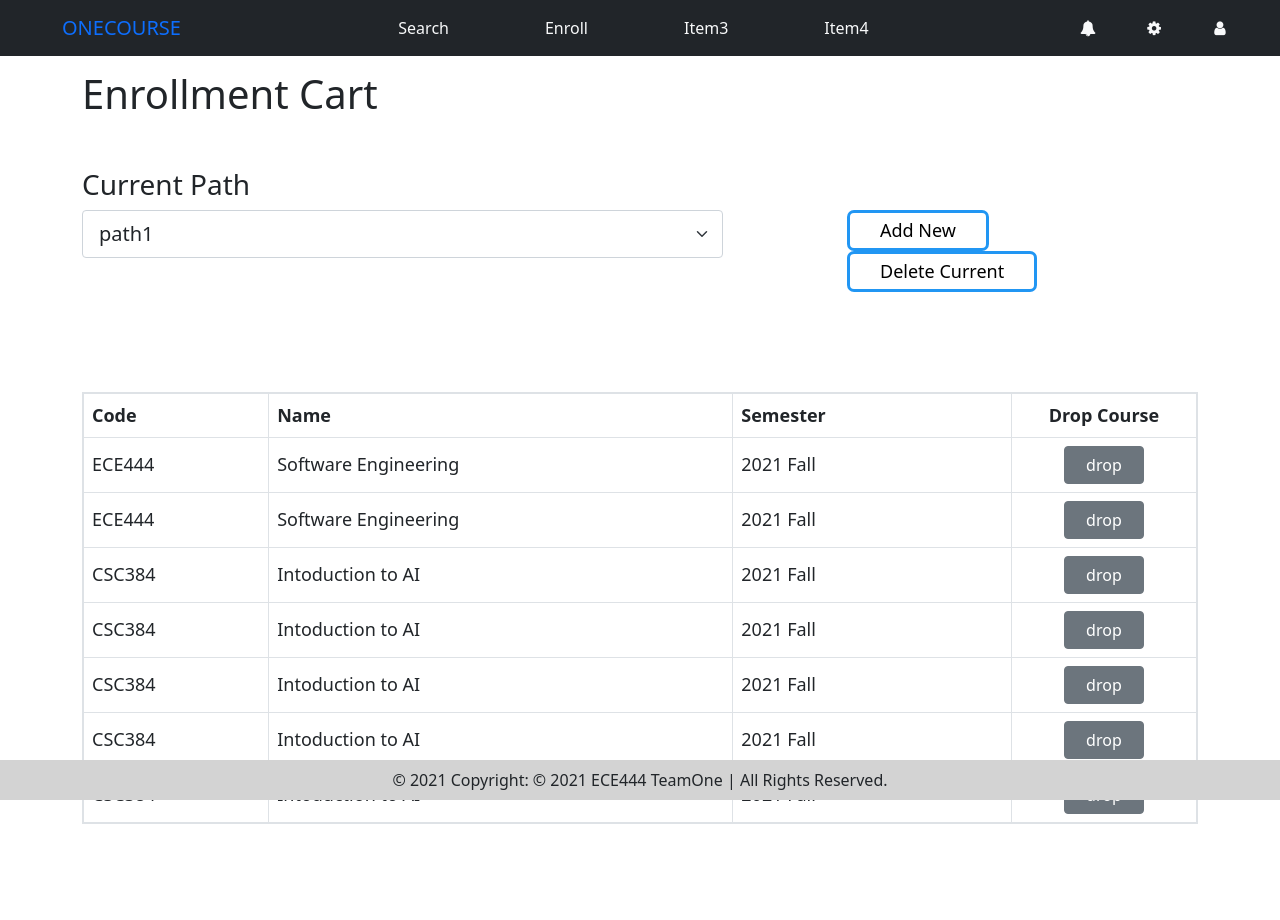
After one commit to ECE444-2021Fall/project1-education-pathways-group-1-teamone, a Flask app: page /enroll in a window 1280 px wide. The commit adds this page. Run offline with Flask 2, Linux system fonts and the light colour scheme; parts of the project's set-up code (start-up, migrations or seed data) failed here and were passed over; some libraries are stand-ins or nearby versions.

Commit message:
Complete integration with backend for Discussion and make the prototype of Enrollment Cart

```diff
--- a/project/app.py
+++ b/project/app.py
@@ -1,5 +1,6 @@
-from flask import Flask, render_template, request
+from flask import Flask, render_template, request, session
 from flask_bootstrap import Bootstrap
+from flask_cors import CORS
 from flask_wtf import FlaskForm
 from wtforms import StringField, SubmitField, SelectField
 from wtforms.fields.html5 import EmailField
@@ -21,19 +22,21 @@ departments = sorted([
 campus = sorted([
     t for t in set(df.Campus.values)
 ])
-year = [
-    t for t in set(df['Course Level'].values)
+level = [
+    str(t) for t in set(df['Course Level'].values)
 ]
 
 
 app = Flask(__name__)
+app.config['SECRET_KEY'] = 'abcde'
+CORS(app)
 app.jinja_env.add_extension('jinja2.ext.loopcontrols')
 bootstrap = Bootstrap(app)
 selections = {
     "Divisions":divisions,
     "Departments":departments,
     "Campus":campus,
-    "Year":year
+    "Level":level
 }
 
 
@@ -45,15 +48,16 @@ def index():
 def search():
 
     if request.method == 'POST':
-        return results(request.form)
+        return results()
 
-    return render_template('search.html', selections=selections)
+    return render_template('search.html', form=request.form, selections=selections)
 
 
-def results(form):
+def results():
     # table = df.loc[:, ["Course","Name", "Division"]][:4]
     # table = table.to_html(classes='data',index=False,na_rep='',render_links=True, escape=False)
     # print(form.to_dict())
+    form=request.form
     url = "https://8h7ianjw7a.execute-api.us-east-1.amazonaws.com/default/courseSearch"
     headers = { "Content-Type": "application/json" }
 
@@ -65,7 +69,7 @@ def results(form):
             # "Division": [form["Division"]],
             # "Department": [form["Department"]],
             # "Campus":[form["Department"]],
-            # "Level": [form["Year"]],
+            # "Level": [form["Level"]],
         }
     }
     if form["Code"]:
@@ -77,10 +81,10 @@ def results(form):
                 ls = form.getlist(k)
                 if len(ls) > 0:
                     params["filters"][k] = ls
-    print(params)
     res = requests.get(url, headers=headers, data=json.dumps(params))
 
     search_results = json.loads(res.text)
+    print(search_results)
     APIret = {
         "ECE444": {
                 "score": 3,
@@ -111,14 +115,25 @@ def results(form):
                 }
         }
     }
-
-    return render_template('results.html', selections=selections, search_results = search_results)
+    return render_template('results.html', form=form, selections=selections, search_results=search_results)
 
 @app.route('/course/<code>')
 def course(code):
+    dic = {
+        "Description":(0),
+        "Department":(1),
+        "Prerequisites":(2),
+        "Division":(3),
+        "Division":(4),
+        "Term": (5),
+    }
+    def sorter(x):
+        if x[0] in dic:
+            return dic[x[0]]
+        else:
+            return (float('inf'))
     course = None
     comments = None
-
     if code in df.index:
         url = "https://8h7ianjw7a.execute-api.us-east-1.amazonaws.com/default/courseSearch"
         headers = { "Content-Type": "application/json" }
@@ -130,30 +145,123 @@ def course(code):
             }
         }
         res = requests.get(url, headers=headers, data=json.dumps(params))
-        print(res.status_code)
-        print(res.text)
         course = json.loads(res.text)[code]["data"]
+        course_name = course["Name"]
+        del course["CourseID"]
+        del course["Name"]
+        del course["Level"]
+        sorted_course = sorted(course.items(), key = sorter)
         # course = json.loads(df.loc[code].to_json())
-        comments =[
-            {
-                "user":"Tony",
-                "message":"Hello, this is Tony!",
-                "like": 1,
-                "time":datetime.datetime(2020, 5, 5).strftime("%m/%d/%Y")
-            },
-            {
-                "user":"Tony2",
-                "message":"Hello, this is Tony2!",
-                "like": 3,
-                "time":datetime.datetime(2021, 4, 9).strftime("%m/%d/%Y")
-            }
-        ]
-    return render_template('course.html', course=course, comments=comments, code=code)
+        # comments =[
+        #     {
+        #         "user":"Tony",
+        #         "message":"Hello, this is Tony!",
+        #         "like": 1,
+        #         "time":datetime.datetime(2020, 5, 5).strftime("%m/%d/%Y")
+        #     },
+        #     {
+        #         "user":"Tony2",
+        #         "message":"Hello, this is Tony2!",
+        #         "like": 3,
+        #         "time":datetime.datetime(2021, 4, 9).strftime("%m/%d/%Y")
+        #     }
+        # ]
+
+        url = "https://smpwfjd6r5.execute-api.us-east-1.amazonaws.com/default/discussionTable"
+        params1 = {
+                "action": "GetComments",
+                "courseID": code
+        }
+
+        r = requests.get(url, headers=headers, data=json.dumps(params1))
+        comments = json.loads(r.text)
+        comments.sort(key = lambda x:x['NumLikes'], reverse=True)
+
+    return render_template('course.html', course=sorted_course, comments=comments, code=code, course_name=course_name)
+
+@app.route('/course/<code>/enroll')
+def enroll_course(code):
+    print(f"Enroll {code} is called!")
+    form = request.form
+    #------------Make API Call---------------
+    return redirect(url_for("course", code=code))
+
 
 @app.route('/course/<code>/add_comment', methods=['POST'])
 def add_comment(code):
     print(f"Add comment of {code} is called!")
+
+    form = request.form
+    print(form.to_dict())
+    url = "https://smpwfjd6r5.execute-api.us-east-1.amazonaws.com/default/discussionTable"
+    headers = { "Content-Type": "application/json" }
+    params = {
+        "action": "AddComment",
+        "courseID": code,
+        "User": "",
+        "DateTime": datetime.datetime.now().strftime("%m/%d/%Y %H:%M"),
+        "Message": form.get("message")
+    }
+    if form.get('anonymous') is not None:
+        params['User'] = 'Anonymous'
+    else:
+        params['User'] = 'Anyone'
+    res = requests.get(url, headers=headers, data=json.dumps(params))
+    print(res.status_code)
+    # course = json.loads(res.text)[code]["data"]
+    #------------Make API Call---------------
     return redirect(url_for("course", code=code))
+
+
+@app.route('/enroll', methods=['GET', 'POST'])
+def enroll():
+    if request.method == 'POST':
+        if request.form.get("add_new"):
+    		# do something
+            print("Add New")
+        elif request.form.get("delete_current"):
+			# do something else
+            print("Delete Current")
+        return redirect(url_for("enroll"))
+
+    paths = {
+        "path1":[
+            {
+                "Code":"ECE444",
+                "Name":"Software Engineering",
+                "Semester":"2021 Fall",
+            },
+            {
+                "Code":"ECE444",
+                "Name":"Software Engineering",
+                "Semester":"2021 Fall",
+            }
+        ],
+
+        "path2":[
+            {
+                "Code":"CSC384",
+                "Name":"Intoduction to AI",
+                "Semester":"2021 Fall",
+            },
+        ]
+    }
+    for i in range(5):
+        paths["path1"].append({
+                "Code":"CSC384",
+                "Name":"Intoduction to AI",
+                "Semester":"2021 Fall",
+            })
+
+    return render_template('enroll.html', paths=paths)
+
+@app.route('/upgrade_vote', methods=['GET', 'POST'])
+def upgrade_vote():
+    url = "https://smpwfjd6r5.execute-api.us-east-1.amazonaws.com/default/discussionTable"
+    headers = { "Content-Type": "application/json" }
+    params = request.get_json()
+    res = requests.get(url, headers=headers, data=json.dumps(params))
+    return res.text
 
 
 @app.route('/user/<name>', methods=['GET', 'POST'])
@@ -161,5 +269,8 @@ def user(name):
     return render_template('user.html', name=None)
 
 
+
+
+
 if __name__ == '__main__':
     app.run(debug=True)
--- /dev/null
+++ b/project/static/scripts/enroll.js
@@ -0,0 +1,25 @@
+function popup(){
+    document.querySelector('.bg-model').style.display = "flex";
+}
+
+function off(){
+    document.querySelector('.bg-model').style.display = "none";
+}
+
+function render_table(){
+    var tag_paths =  document.getElementById("paths")
+    var path = tag_paths.options[tag_paths.selectedIndex].text;
+    var tbody = document.getElementById("path_courses");
+    tbody.innerHTML = "";
+    for(let course of paths_json[path]){
+        let row = `<tr>
+                        <td class="align-middle col-2">${course["Code"]}</td>
+                        <td class="align-middle col-5">${course["Name"]}</td>
+                        <td class="align-middle col-3">${course["Semester"]}</td>
+                        <td class="align-middle text-center col-2"><button class="btn btn-secondary">drop</button></td>
+                    </tr>`;
+        tbody.innerHTML += row;
+    }
+}
+
+render_table()
--- /dev/null
+++ b/project/static/styles/enroll.css
@@ -0,0 +1,85 @@
+div.operations button{
+    border: 3px solid #2196F3;
+    background-color: transparent;
+    border-radius: 7px;
+    padding: 4px 30px;
+    margin-left: 100px;
+    font-size: large;
+}
+
+div.operations button:hover {
+  background: #2196F3;
+  color: white;
+
+}
+
+h3{
+    margin-top: 50px;
+}
+
+select {
+    padding:10px;
+}
+option {
+    -webkit-appearance:none;
+    -moz-appearance:none;
+    appearance:none;
+}
+
+table{
+    border: 2px solid black;
+    margin-top: 100px;
+    width: 100%;
+}
+
+
+table tr{
+    text-align: left;
+    font-size:large;
+}
+
+
+table tr button{
+    width: 80px;
+}
+
+
+.bg-model {
+	background-color: rgba(0, 0, 0, 0.8);
+	width: 100%;
+	height: 100%;
+	position: fixed;
+	top: 0;
+    left:0;
+	display: none;
+	justify-content: center;
+	align-items: center;
+}
+
+.model-contents {
+	height: 200px;
+	width: 500px;
+	background-color: white;
+	text-align: center;
+	padding: 20px;
+	position: relative;
+	border-radius: 4px;
+}
+
+input {
+	margin: 30px auto;
+	display: block;
+	width: 70%;
+	padding: 8px;
+	border: 1px solid gray;
+}
+
+.close {
+	position: absolute;
+	top: 0;
+	right: 10px;
+	font-size: 42px;
+	color: #333;
+	transform: rotate(45deg);
+	cursor: pointer;
+}
--- a/project/static/styles/form.css
+++ b/project/static/styles/form.css
@@ -15,3 +15,7 @@
     width: 180px;
     padding: 10px;
 }
+
+button{
+    font-size: large;
+}
--- a/project/templates/base.html
+++ b/project/templates/base.html
@@ -23,7 +23,7 @@
             {% endblock %}
         </div>
         <footer class="text-center p-2 fixed-bottom" style="background-color:lightgray;">
-            © 2020 Copyright:
+            © 2021 Copyright:
             © 2021 ECE444 TeamOne  |  All Rights Reserved.
         </footer>
     </body>
--- /dev/null
+++ b/project/templates/enroll.html
@@ -0,0 +1,65 @@
+{% import "bootstrap/wtf.html" as wtf %}
+{% extends "base.html" %}
+
+{% block content %}
+    <body>
+    <link rel="stylesheet" type= "text/css" href="{{ url_for('static',filename='styles/enroll.css') }}">
+    <script type="text/javascript">var paths_json = {{paths|tojson}}</script>
+
+    <h1>Enrollment Cart</h1>
+    <h3>Current Path</h3>
+    <div class="row">
+
+        <div class="col-7">
+            <select class="form-select form-select-lg" id="paths" onchange="render_table()">
+                {% for path in paths%}
+                    {% if loop.index == 1%}
+                        {% set first_path = path%}
+                        <option value="1" selected style="padding: 24px;">{{path}}</option>
+                    {% else%}
+                        <option value="1" style="padding: 24px;">{{path}}</option>
+                    {% endif %}
+                {% endfor %}
+            </select>
+        </div>
+        <div class="operations col-5">
+            <button onclick="popup()"> Add New </button>
+            <button type="submit" name="delete_current" value="delete_current"> Delete Current </button>
+        </div>
+    </div>
+
+    <table class="table table-bordered">
+        <thead>
+            <tr>
+                <th class="align-middle col-2">Code</th>
+                <th class="align-middle col-5">Name</th>
+                <th class="align-middle col-3">Semester</th>
+                <th class="align-middle text-center col-2">Drop Course</th>
+            </tr>
+        </thead>
+        <tbody id="path_courses">
+            <!-- {% for entry in first_path%}
+                <tr>
+                    <td class="align-middle col-2">{{entry["Code"]}}</td>
+                    <td class="align-middle col-5">{{entry["Name"]}}</td>
+                    <td class="align-middle col-3">{{entry["Semester"]}}</td>
+                    <td class="align-middle col-2"><button class="btn btn-secondary">drop</button></td>
+                </tr>
+            {% endfor %}
+             -->
+        </tbody>
+        </table>
+
+    <div class="bg-model">
+        <div class="model-contents">
+
+            <div class="close" onclick="off()">+</div>
+
+            <form method="POST" action="/enroll">
+                <input type="text" placeholder="Path name" required>
+                <button class="btn btn-primary" type="submit" name="add_new" value="add_new">Submit</button>
+            </form>
+        </div>
+    </div>
+    <script type="application/javascript" src="{{url_for('static', filename='scripts/enroll.js')}}"></script>
+{% endblock %}
--- a/project/templates/index.html
+++ b/project/templates/index.html
@@ -2,7 +2,6 @@
 {% extends "base.html" %}
 
 {% block content %}
-
 
   <link rel="stylesheet" type= "text/css" href="{{ url_for('static',filename='styles/index.css') }}">
   <h1>
--- a/project/templates/navbar.html
+++ b/project/templates/navbar.html
@@ -11,10 +11,10 @@
         <div class="collapse navbar-collapse" id="navbarSupportedContent">
             <ul class="navbar-nav mx-auto">
                 <li class="nav-item">
-                    <a class="nav-link text-light" href="{{url_for('search')}}">Search</a>
+                    <a class="nav-link text-light" href="/search">Search</a>
                 </li>
                 <li class="nav-item">
-                    <a class="nav-link text-light" href="/#">Enroll</a>
+                    <a class="nav-link text-light" href="/enroll">Enroll</a>
                 </li>
                 <li class="nav-item">
                     <a class="nav-link text-light" href="/#">Item3</a>
```
Also changed, not shown: project/static/scripts/course.js (+31 -7 lines), project/static/styles/course.css (+32 -0 lines), project/templates/course.html (+27 -13 lines), project/templates/form.html (+14 -6 lines), project/templates/formhelpers.html (+7 -4 lines), project/templates/results.html (+5 -2 lines).
